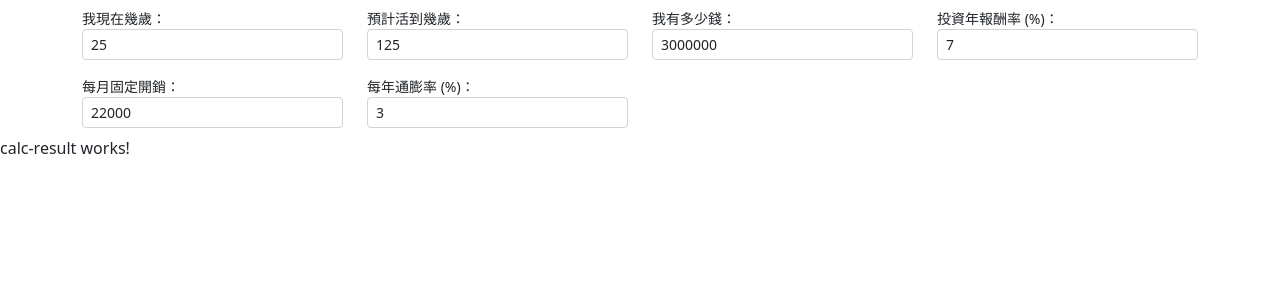
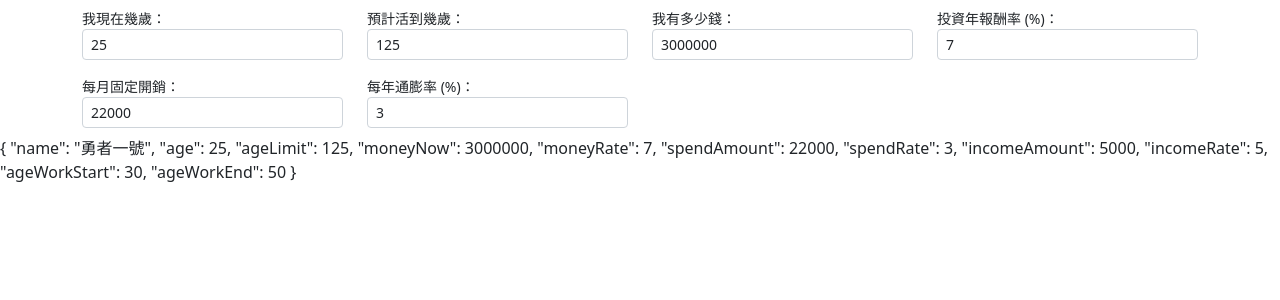
Before and after one commit to gjlmotea/thu_today, an Angular app: page / in a window 1280 px wide. Shown: the top 300 px of the page. Built offline with nearby package versions, Linux system fonts and the light colour scheme.

Commit message:
pass value to calc-result component

```diff
--- a/src/app/app.component.html
+++ b/src/app/app.component.html
@@ -1,2 +1,2 @@
 <app-user-input (userFormChange)="formChange($event)"></app-user-input>
-<app-calc-result></app-calc-result>
+<app-calc-result [formValues]="fv"></app-calc-result>
--- a/src/app/app.component.ts
+++ b/src/app/app.component.ts
@@ -8,11 +8,12 @@ import { FormGroup } from '@angular/forms';
 })
 export class AppComponent {
   title = 'THU Today';
+  fv: Object = {};
 
   constructor() {
   }
 
   formChange(fg : FormGroup) {
-    console.log('formChange', fg.value)
+    this.fv = fg.value;
   }
 }
--- a/src/app/calc-result/calc-result.component.html
+++ b/src/app/calc-result/calc-result.component.html
@@ -1 +1 @@
-<p>calc-result works!</p>
+{{formValues|json}}
--- a/src/app/calc-result/calc-result.component.ts
+++ b/src/app/calc-result/calc-result.component.ts
@@ -1,4 +1,4 @@
-import { Component, OnInit } from '@angular/core';
+import { Component, Input, OnInit } from '@angular/core';
 
 @Component({
   selector: 'app-calc-result',
@@ -6,7 +6,7 @@ import { Component, OnInit } from '@angular/core';
   styleUrls: ['./calc-result.component.css']
 })
 export class CalcResultComponent implements OnInit {
-
+  @Input() formValues: Object = {};
   constructor() { }
 
   ngOnInit(): void {
--- a/src/app/user-input/user-input.component.html
+++ b/src/app/user-input/user-input.component.html
@@ -1,7 +1,8 @@
 <div class="container">
     <form [formGroup]="userForm" (input)="formChanged()" class="btn-group">
         <div class="row">
-            <div class="col-6 col-sm-3 col-lg-3"><label class="w-100 py-2 small">我現在幾歲：<input type="number" class="form-control form-control-sm" formControlName="age"></label></div>
+            <div class="col-6 col-sm-3 col-lg-3"><label class="w-100 py-2 small">我現在幾歲：
+              <input type="number" [ngClass]="{'is-invalid': userForm.get('age')?.invalid}" class="form-control form-control-sm" formControlName="age"></label></div>
             <div class="col-6 col-sm-3 col-lg-3"><label class="w-100 py-2 small">預計活到幾歲：<input type="number" class="form-control form-control-sm" formControlName="ageLimit"></label></div>
             <div class="col-12 col-sm-6 col-lg-3"><label class="w-100 py-2 small">我有多少錢：<input type="number" class="form-control form-control-sm" formControlName="moneyNow"></label></div>
             <div class="col-12 col-sm-6 col-lg-3"><label class="w-100 py-2 small">投資年報酬率 (%)：<input type="number" class="form-control form-control-sm" formControlName="moneyRate"></label></div>
--- a/src/app/user-input/user-input.component.ts
+++ b/src/app/user-input/user-input.component.ts
@@ -1,5 +1,5 @@
 import { Component, EventEmitter, OnInit, Output } from '@angular/core';
-import { FormBuilder, FormControl, FormGroup } from '@angular/forms';
+import { FormBuilder, FormControl, FormGroup, Validators } from '@angular/forms';
 
 @Component({
   selector: 'app-user-input',
@@ -10,7 +10,8 @@ export class UserInputComponent implements OnInit {
   @Output() public userFormChange = new EventEmitter<FormGroup>();
 
   userForm = this.fb.group({
-    age: 25,
+    name: ['勇者一號', [Validators.required]],
+    age: [25, [Validators.required, Validators.min(5), Validators.max(120)]],
     ageLimit: 125,
     moneyNow: 3000000,
     moneyRate: 7, // return rate
@@ -21,14 +22,28 @@ export class UserInputComponent implements OnInit {
     ageWorkStart: 30,
     ageWorkEnd: 50,
   });
+
   constructor(private fb: FormBuilder) {
   }
 
   ngOnInit(): void {
+    this.userFormChange.emit(this.userForm);
   }
 
   formChanged() {
     this.userFormChange.emit(this.userForm);
   }
-
 }
+//
+// export interface UserForm {
+//   age: number
+//   ageLimit: number
+//   moneyNow: number
+//   moneyRate: number
+//   spendAmount: number
+//   spendRate: number
+//   incomeAmount: number,
+//   incomeRate: number,
+//   ageWorkStart: number,
+//   ageWorkEnd: number,
+// }
```
